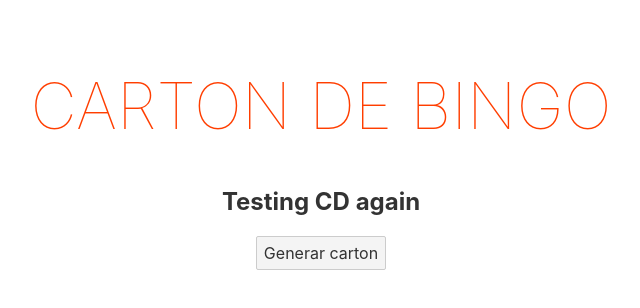
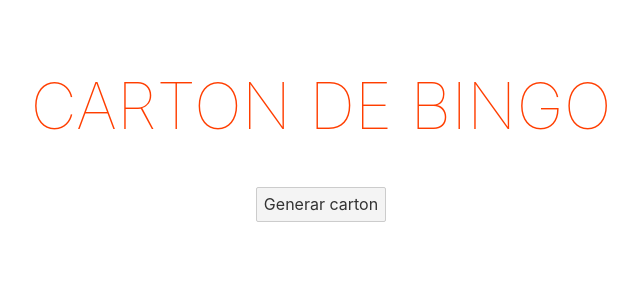
Before and after one commit to kpedrozag/bingo-app, a Svelte app in the folder cartones-app/: page / in a window 1280 px wide. Shown: the top 308 px of the page, without its empty margins (319-959 px from the left). Built offline with nearby package versions, Linux system fonts and the light colour scheme.

Commit message:
Cleaning apps

```diff
--- a/cartones-app/src/App.svelte
+++ b/cartones-app/src/App.svelte
@@ -79,7 +79,6 @@
 
 <main>
   <h1>Carton de bingo</h1>
-  <h2>Testing CD again</h2>
   <button on:click={handleClickGenerateBoard} disabled={boardGenerated}>Generar carton</button>
   {#if boardGenerated}
     <div class="board-container">
```
